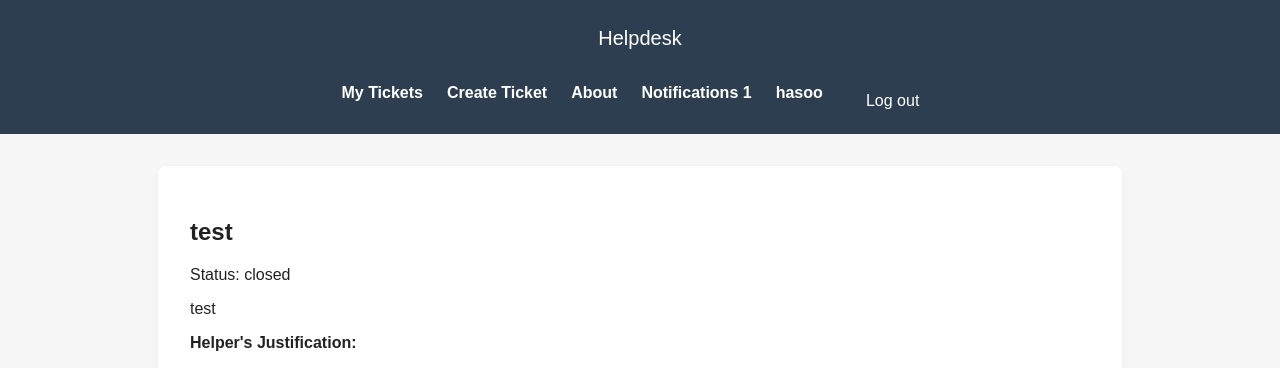
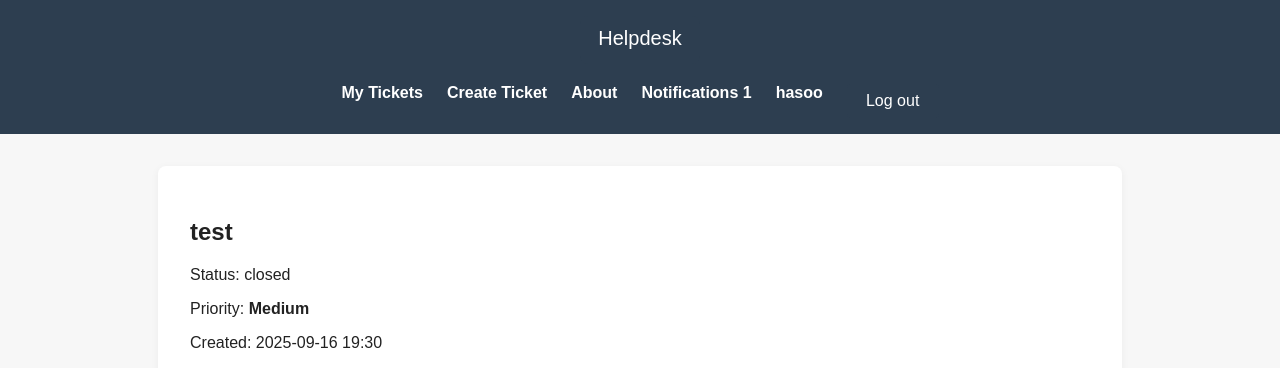
Before and after one commit to mohdaaj/IT-Helpdesk-Ticketing-System, a Django app: page /tickets/3/ in a window 1280 px wide. Shown: the top 368 px of the page. Run offline with Django 5.2, Linux system fonts and the light colour scheme; a user stored in the database is signed in; data comes from the database, SQL or seed files in the repository; both versions use the stored data as it was after the commit.

Commit message:
adding priotity drop down and staff details for the helper, and also creating date

```diff
--- a/tickets/forms.py
+++ b/tickets/forms.py
@@ -13,7 +13,7 @@ class CustomUserCreationForm(UserCreationForm):
 class TicketForm(forms.ModelForm):
     class Meta:
         model = Ticket
-        fields = ['title', 'description', 'category']
+        fields = ['title', 'description', 'category', 'priority']
 
 
 class CommentForm(forms.ModelForm):
--- a/tickets/models.py
+++ b/tickets/models.py
@@ -37,16 +37,23 @@ class Category(models.Model):
         return self.name
 
 class Ticket(models.Model):
+
     STATUS_CHOICES = [
         ('open', 'Open'),
         ('in_progress', 'In Progress'),
         ('resolved', 'Resolved'),
         ('closed', 'Closed'),
     ]
+    PRIORITY_CHOICES = [
+        ('high', 'High'),
+        ('medium', 'Medium'),
+        ('low', 'Low'),
+    ]
 
     title = models.CharField(max_length=200)
     description = models.TextField()
     status = models.CharField(max_length=20, choices=STATUS_CHOICES, default='open')
+    priority = models.CharField(max_length=10, choices=PRIORITY_CHOICES, default='medium')
     created_at = models.DateTimeField(auto_now_add=True)
     updated_at = models.DateTimeField(auto_now=True)
     created_by = models.ForeignKey(settings.AUTH_USER_MODEL, on_delete=models.CASCADE, related_name='tickets')
--- a/tickets/templates/tickets/ticket_detail.html
+++ b/tickets/templates/tickets/ticket_detail.html
@@ -4,7 +4,20 @@
 <h2>{{ ticket.title }}</h2>
 
 <p>Status: {{ ticket.status }}</p>
+<p>Priority: <strong>{{ ticket.get_priority_display }}</strong></p>
+<p>Created: {{ ticket.created_at|date:"Y-m-d H:i" }}</p>
 <p>{{ ticket.description }}</p>
+{% if user.role == 'helper' %}
+  <div class="staff-details">
+    <h4>Staff Details</h4>
+    <ul>
+      <li>Username: {{ ticket.created_by.username }}</li>
+      <li>Email: {{ ticket.created_by.email }}</li>
+      <li>Gender: {{ ticket.created_by.gender|capfirst }}</li>
+      <li>Birth Date: {{ ticket.created_by.birth_date }}</li>
+    </ul>
+  </div>
+{% endif %}
 
 {# Display helper justification if ticket is closed #}
 {% if ticket.status == 'closed' and ticket.justification %}
--- a/tickets/templates/tickets/ticket_list.html
+++ b/tickets/templates/tickets/ticket_list.html
@@ -7,6 +7,8 @@
     <li>
       <a href="{% url 'tickets:ticket_detail' ticket.pk %}">{{ ticket.title }}</a>
       ({{ ticket.status }})
+      | Priority: <strong>{{ ticket.get_priority_display }}</strong>
+      | Created: {{ ticket.created_at|date:"Y-m-d H:i" }}
       {% if user.role == 'staff' and ticket.created_by == user %}
         | <a href="{% url 'tickets:ticket_update' ticket.pk %}">Edit</a>
         | <a href="{% url 'tickets:ticket_delete' ticket.pk %}">Delete</a>
--- a/tickets/views.py
+++ b/tickets/views.py
@@ -1,3 +1,4 @@
+from django.db import models
 
 from django.shortcuts import render, get_object_or_404, redirect
 from .models import Ticket, Comment, Notification
@@ -35,9 +36,16 @@ def notifications(request):
 def ticket_list(request):
     user = request.user
     if hasattr(user, 'role') and user.role == 'helper':
-        tickets = Ticket.objects.filter(status__in=['open', 'in_progress'])
+        # Order by priority (high > medium > low) and then by created_at descending
+        priority_order = models.Case(
+            models.When(priority='high', then=0),
+            models.When(priority='medium', then=1),
+            models.When(priority='low', then=2),
+            output_field=models.IntegerField(),
+        )
+        tickets = Ticket.objects.filter(status__in=['open', 'in_progress']).order_by(priority_order, '-created_at')
     else:
-        tickets = Ticket.objects.filter(created_by=user).exclude(status='closed')
+        tickets = Ticket.objects.filter(created_by=user).exclude(status='closed').order_by('-created_at')
     unread_count = user.notifications.filter(is_read=False).count()
     return render(request, 'tickets/ticket_list.html', {'tickets': tickets, 'unread_count': unread_count})
 
```
Also changed, not shown: db.sqlite3, tickets/migrations/0004_ticket_priority.py (added).
